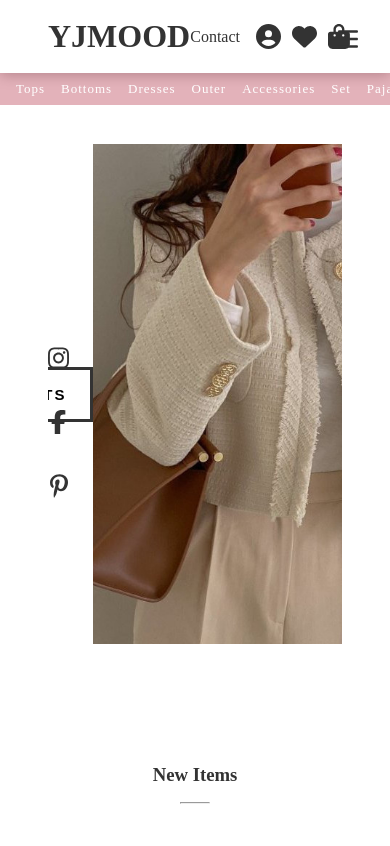
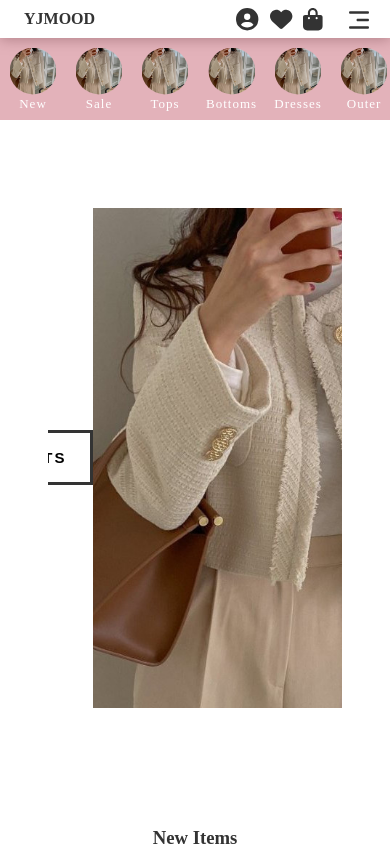
Before and after one commit to Yuuki915/YJMood, a React (Create React App) app: page / in a window 390 px wide. Shown: the top 846 px of the page. Built offline with nearby package versions, Linux system fonts and the light colour scheme.

Commit message:
add mobile style

```diff
--- a/src/App.css
+++ b/src/App.css
@@ -5,6 +5,7 @@
 }
 img {
   vertical-align: bottom;
+  width: 100%;
 }
 a {
   text-decoration: none;
--- /dev/null
+++ b/src/components/Mobile.css
@@ -0,0 +1,89 @@
+@media screen and (max-width: 800px) {
+  .header-contact {
+    display: none;
+  }
+  .header-top {
+    justify-content: space-between;
+    padding: 0 3rem 0 1.5rem;
+  }
+  .header-top h1 {
+    font-size: 1rem;
+  }
+  .navbar {
+    /* position: sticky;
+    top: 0; */
+  }
+  .nav-menu {
+    justify-content: left;
+    flex-wrap: nowrap;
+    overflow: scroll;
+  }
+  .nav-menu::-webkit-scrollbar {
+    display: none;
+  }
+  .login-icon,
+  .cart-icon,
+  .favorite-icon {
+    font-size: 1.4rem;
+  }
+  .hamburger {
+    top: 0.3rem;
+    right: 1rem;
+  }
+  .ham-class {
+    width: 100%;
+    padding: 3rem;
+    position: fixed;
+    top: 0;
+    left: 0;
+    flex-wrap: wrap;
+    justify-content: center;
+    overflow: scroll;
+  }
+  .ham-class-li {
+    width: 20%;
+  }
+  .ham-img {
+    display: inline-block;
+    /* margin: 0 auto; */
+    padding: 0.1rem;
+    width: 50px;
+    height: 50px;
+    border-radius: 50%;
+    cursor: pointer;
+  }
+
+  /*
+        Main
+  */
+  .sns-icons-container {
+    top: 97%;
+    left: 1rem;
+  }
+  .sns-icon {
+    display: none;
+  }
+
+  .pickupItems {
+    margin-top: 3rem;
+  }
+
+  /*
+    product
+  */
+  .product-detail {
+    display: block;
+  }
+  .product-detail-options {
+    width: 300px;
+    margin: 1rem auto;
+    text-align: left;
+  }
+  .product-detail-img {
+    margin: 1rem;
+  }
+  .add-cart-btn {
+    display: block;
+    margin: 0 auto;
+  }
+}
--- a/src/components/header/Header.css
+++ b/src/components/header/Header.css
@@ -39,7 +39,7 @@
   margin-right: 0.7rem;
 }
 
-.navMenu {
+.nav-menu {
   display: flex;
   justify-content: center;
   /* background-color: rgb(218, 218, 218); */
@@ -51,7 +51,7 @@
   font-size: 13px;
   letter-spacing: 1px;
 }
-.navMenu a {
+.nav-menu a {
   color: #fff;
   letter-spacing: 1px;
   text-decoration: none;
--- a/src/components/header/Navbar.js
+++ b/src/components/header/Navbar.js
@@ -1,4 +1,4 @@
-import React from "react";
+import React, { useState } from "react";
 import { Link } from "react-router-dom";
 import hamImg from "../../images/pickup1.jpg";
 
@@ -22,7 +22,7 @@ export default function Navbar(props) {
   return (
     <nav className="navbar">
       <div className={`${props.hamClass}-dark`} onClick={props.closeMenu}></div>
-      <ul className={`navMenu ${props.hamClass}`}>
+      <ul className={`nav-menu ${props.hamClass}`}>
         {navMenu.map((nav, key) => (
           <li
             key={key}
--- a/src/components/main/Main.js
+++ b/src/components/main/Main.js
@@ -4,6 +4,7 @@ import PickupItems from "./PickupItems";
 import PopularItems from "./PopularItems";
 
 import "./Main.css";
+import "../Mobile.css";
 import SnsIcons from "./SnsIcons";
 
 export default function Main() {
--- a/src/components/main/PickupItem.css
+++ b/src/components/main/PickupItem.css
@@ -1,7 +1,8 @@
-.puis {
+.pickupItems {
   display: flex;
   width: 100%;
   overflow: scroll;
+  margin-top: 10rem;
 }
 .pickup-item {
   width: 100vw;
--- a/src/components/main/PickupItems.js
+++ b/src/components/main/PickupItems.js
@@ -30,7 +30,7 @@ export default function PickupItems() {
     pickup4: "add4",
   };
   return (
-    <div className="puis">
+    <div className="pickupItems">
       <PickupItem
         src={items.src[0]}
         btn={items.btn[0]}
--- a/src/components/product-pages/Product.css
+++ b/src/components/product-pages/Product.css
@@ -42,13 +42,3 @@
   background-color: rgba(83, 97, 77, 0.7);
   border: none;
 }
-
-.quantity-input {
-  width: 5rem;
-  height: 2.5rem;
-  border: 1px solid #999;
-}
-input[type="number"]:focus {
-  border: 1px solid #999;
-  outline: 0;
-}
```
